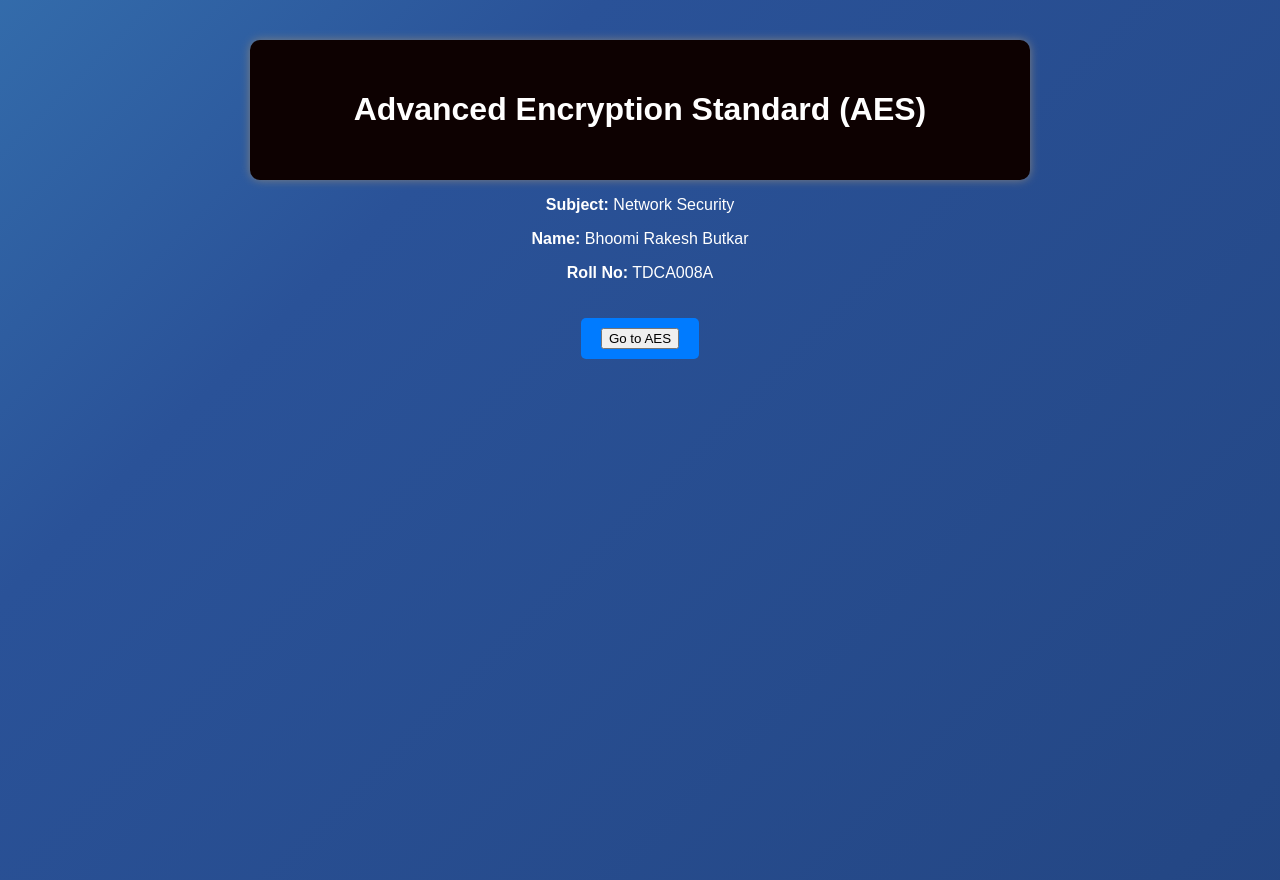
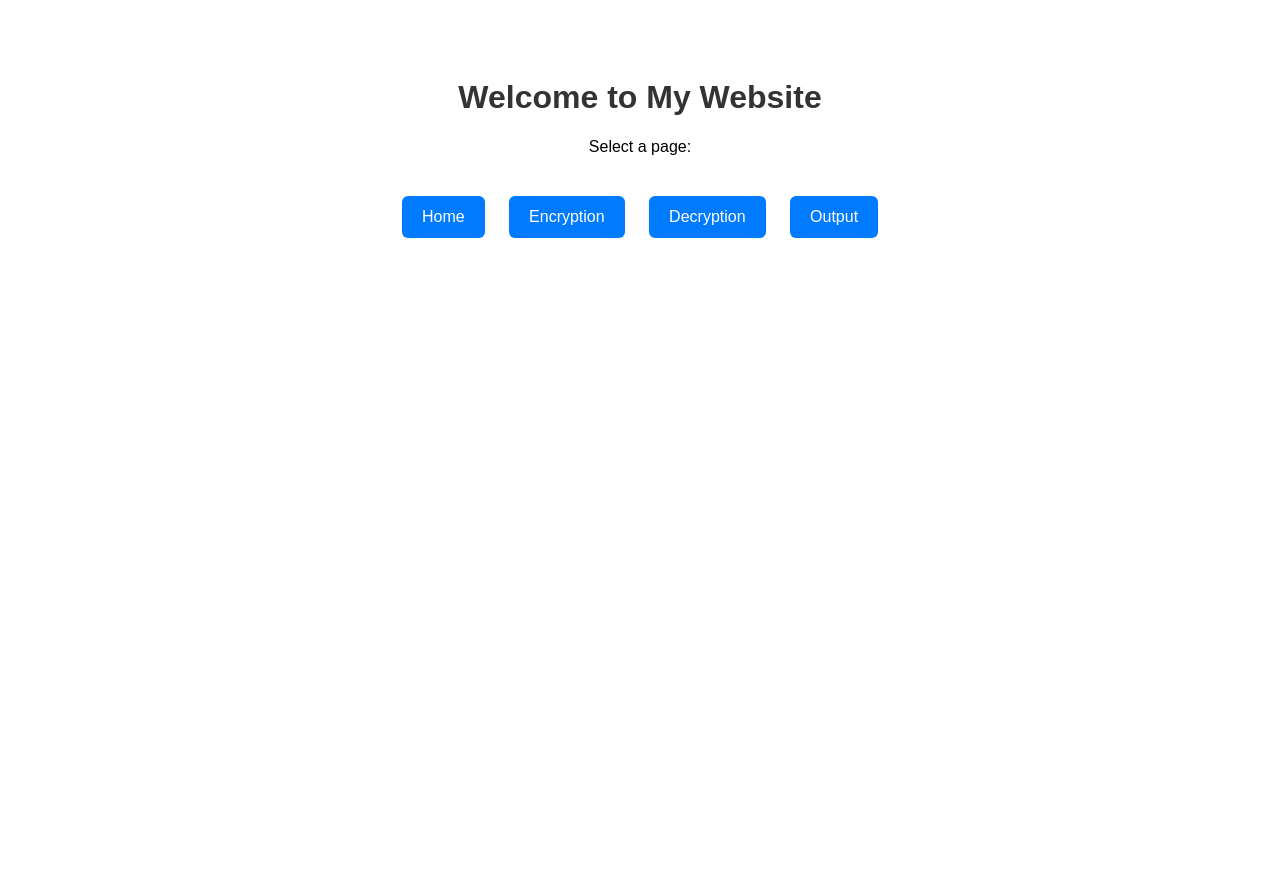
Before and after one commit to rakeshbutkar1972-hash/my-website-bb-, a plain HTML site: page index.html in a window 1280 px wide. After the commit the page ends 800 px from the top, so only its background shows below. Drawn offline with Linux system fonts and the light colour scheme.

Commit message:
Update index.html

```diff
--- a/index.html
+++ b/index.html
@@ -1,55 +1,44 @@
 <!DOCTYPE html>
-<html>
+<html lang="en">
 <head>
-  <title>AES Encryption</title>
+  <meta charset="UTF-8">
+  <meta name="viewport" content="width=device-width, initial-scale=1.0">
+  <title>My Website</title>
   <style>
-   body {
+    body {
       font-family: Arial, sans-serif;
-      height: 100vh;
-      margin: 0;
-      padding: 40px;
+      text-align: center;
+      padding: 50px;
+    }
+    h1 {
+      color: #333;
+    }
+    .nav {
+      margin-top: 30px;
+    }
+    .nav a {
+      display: inline-block;
+      margin: 10px;
+      padding: 12px 20px;
+      background-color: #007bff;
       color: white;
-      background: linear-gradient(-45deg, #1e3c72, #2a5298, #56ccf2, #2f80ed);
-      background-size: 400% 400%;
-      animation: gradientBG 10s ease infinite;
-      text-align: center; /* ✅ Center eve
-      rything */
+      text-decoration: none;
+      border-radius: 6px;
     }
-    @keyframes gradientBG {
-      0% { background-position: 0% 50%; }
-      50% { background-position: 100% 50%; }
-      100% { background-position: 0% 50%; }
-    }
-    .container {
-      background: rgb(13, 1, 1);
-      padding: 30px;
-      border-radius: 10px;
-      width: 60%;
-      margin: auto;
-      box-shadow: 0px 0px 10px gray;
-    }
-    a {
-      display: inline-block;
-      margin-top: 20px;
-      text-decoration: none;
-      background: #007BFF;
-      color: white;
-      padding: 10px 20px;
-      border-radius: 5px;
-    }
-    a:hover {
-      background: #0056b3;
+    .nav a:hover {
+      background-color: #0056b3;
     }
   </style>
 </head>
 <body>
-  <div class="container">
-    <h1>Advanced Encryption Standard (AES)</h1>
-   </div><p><b>Subject:</b> Network Security</p>
-   <p><b>Name:</b> Bhoomi Rakesh Butkar</p>
-  <p><b>Roll No:</b> TDCA008A</p>
+  <h1>Welcome to My Website</h1>
+  <p>Select a page:</p>
 
-    <a href="Aes home.html"><button>Go to AES</button></a>
+  <div class="nav">
+    <a href="home.html">Home</a>
+    <a href="encryption.html">Encryption</a>
+    <a href="decryption.html">Decryption</a>
+    <a href="output.html">Output</a>
   </div>
 </body>
 </html>
```
